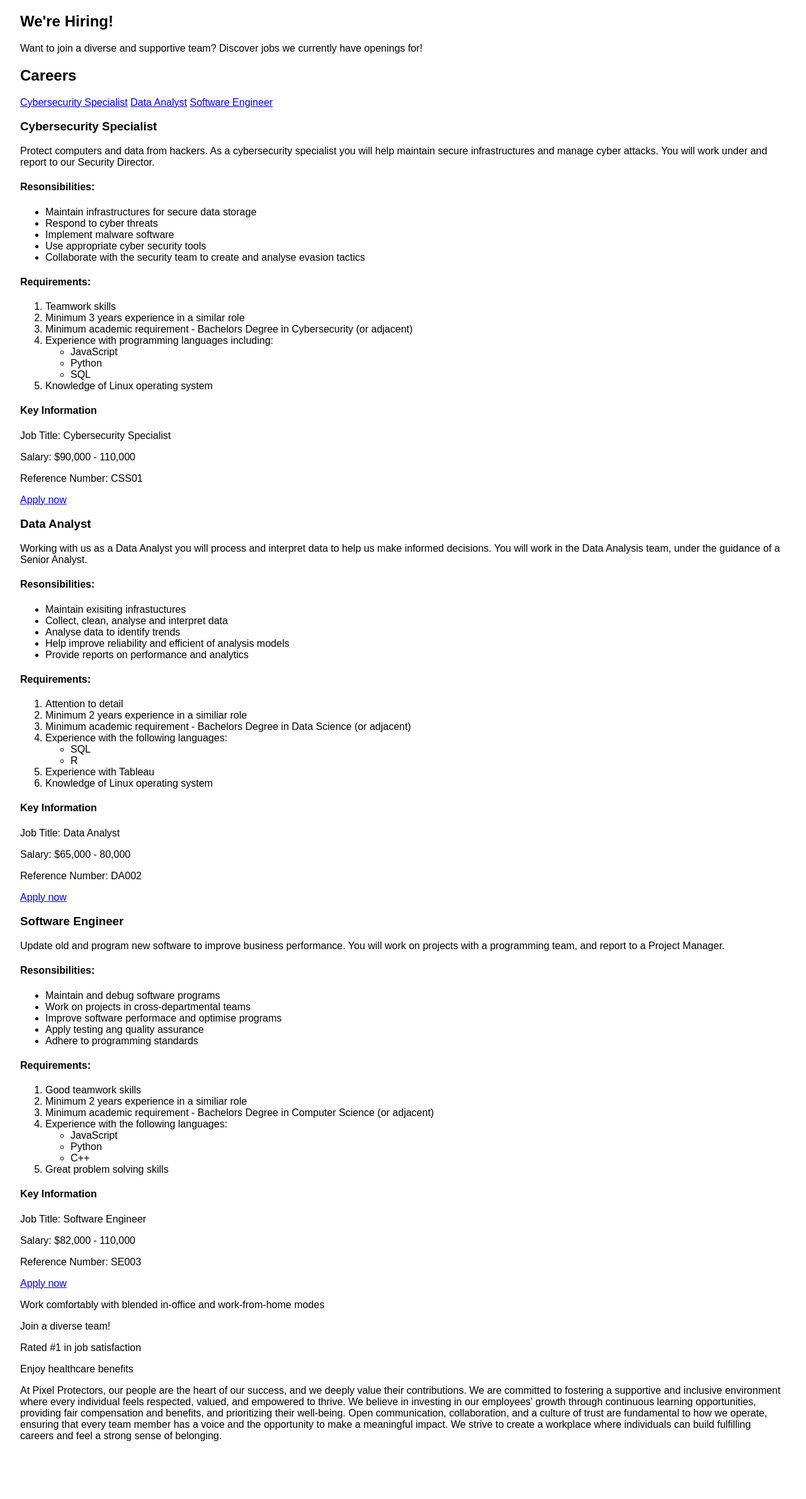
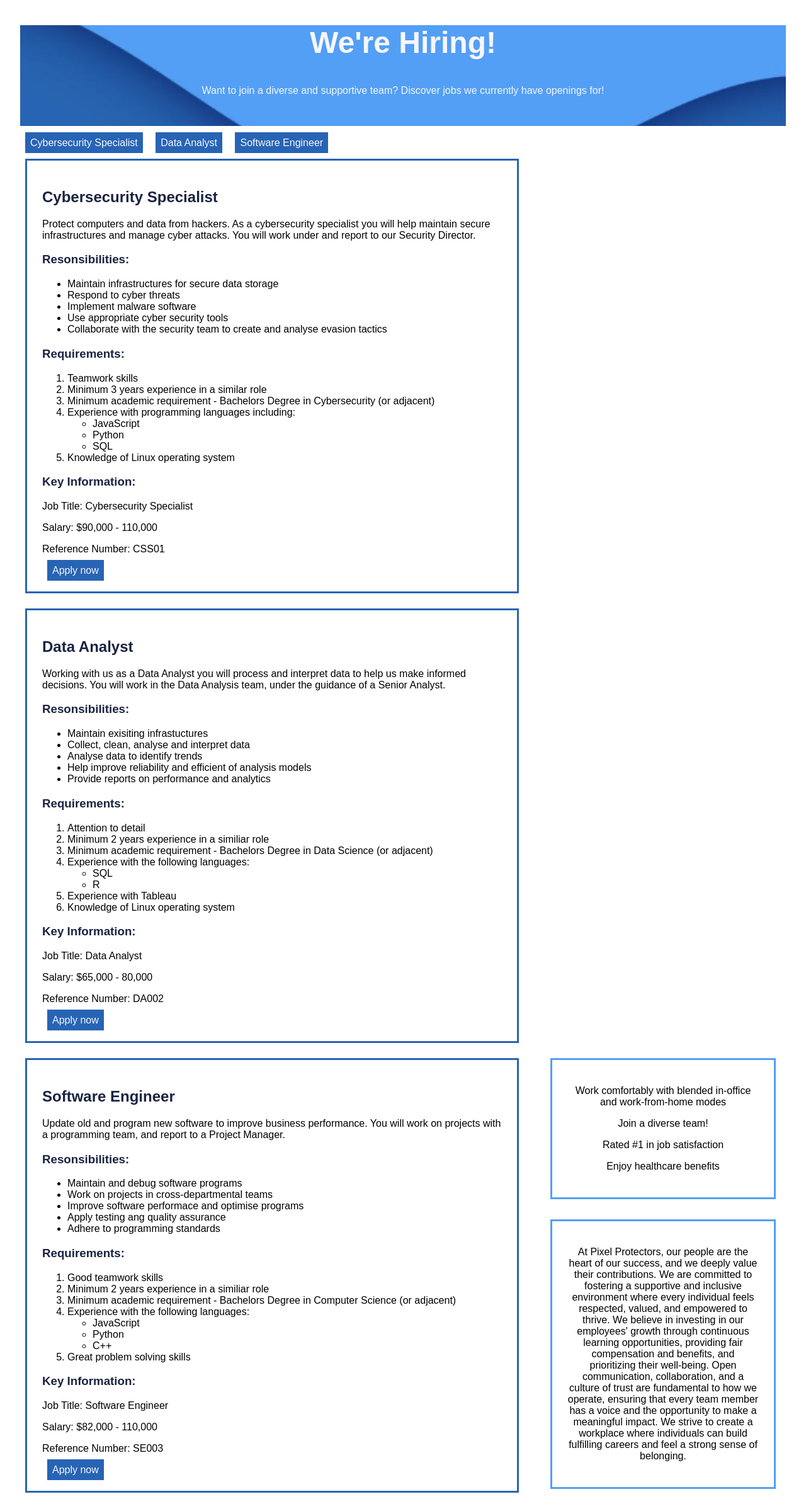
Before and after one commit to greenTeaFrappe/MVE_CS, a PHP site: page /jobs.html in a window 1280 px wide. Shown: the part 32-2412 px from the top of the page at 63% size. Before the commit the page ends 2320 px from the top, so only its background shows below. Run offline with PHP 8.4, Linux system fonts and the light colour scheme; some web fonts are replaced.

Commit message:
add styles for jobs.html

```diff
--- a/project1/jobs.html
+++ b/project1/jobs.html
@@ -18,23 +18,22 @@
         </nav>
     </header>
     <!--Pages main title, introducing the pages intention-->
-     <section>
-        <h1>We're Hiring!</h1>
+    <section id="hiring_banner">
+        <h1 id="hiring">We're Hiring!</h1>
         <p id="pagedes">Want to join a diverse and supportive team? Discover jobs we currently have openings for!</p>
-    </section>
+    </section><br>
    <!--Main page contents including details of jobs-->
     <article>
         <section>
-            <h2>Careers</h2>
             <a href="#cybersecurity" class="button">Cybersecurity Specialist</a>
             <a href="#analyst" class="button">Data Analyst</a>
             <a href="software" class="button">Software Engineer</a>
             <!--Description for cyber security specialist job-->
             <div class="job">
-                <h3 id="cybersecurity"><strong>Cybersecurity Specialist</strong></h3>
+                <h2 id="cybersecurity"><strong>Cybersecurity Specialist</strong></h2>
                 <p>Protect computers and data from hackers. As a cybersecurity specialist you will help maintain secure infrastructures and manage cyber attacks. You will work under and report to our Security Director.</p>
                  <!--list of responsibilities for job-->
-                <h4>Resonsibilities:</h4>
+                <h3>Resonsibilities:</h3>
                 <ul>
                     <li>Maintain infrastructures for secure data storage</li>
                     <li>Respond to cyber threats</li>
@@ -43,7 +42,7 @@
                     <li>Collaborate with the security team to create and analyse evasion tactics</li>
                 </ul>
                 <!--list of requirement to be eligible for job-->
-                <h4>Requirements:</h4>
+                <h3>Requirements:</h3>
                 <ol>
                     <li>Teamwork skills</li>
                     <li>Minimum 3 years experience in a similar role</li>
@@ -58,7 +57,7 @@
                 </ol>
                 <!--key info points of job-->
                 <div class="keyinfo">
-                    <h4>Key Information</h4>
+                    <h3>Key Information:</h3>
                     <p>Job Title: Cybersecurity Specialist</p>
                     <p>Salary: &dollar;90,000 - 110,000</p>
                     <p>Reference Number: CSS01</p>
@@ -68,10 +67,10 @@
             </div>
             <!--Description of data analyst job-->
             <div class="job">
-                <h3 id="analyst"><strong>Data Analyst</strong></h3>
+                <h2 id="analyst"><strong>Data Analyst</strong></h2>
                 <p>Working with us as a Data Analyst you will process and interpret data to help us make informed decisions. You will work in the Data Analysis team, under the guidance of a Senior Analyst.</p>
                  <!--list of responsibilities for job-->
-                <h4>Resonsibilities:</h4>
+                <h3>Resonsibilities:</h3>
                 <ul>
                     <li>Maintain exisiting infrastuctures</li>
                     <li>Collect, clean, analyse and interpret data</li>
@@ -80,7 +79,7 @@
                     <li>Provide reports on performance and analytics</li>
                 </ul>
                 <!--list of requirement to be eligible for job-->
-                <h4>Requirements:</h4>
+                <h3>Requirements:</h3>
                 <ol>
                     <li>Attention to detail</li>
                     <li>Minimum 2 years experience in a similiar role</li>
@@ -95,7 +94,7 @@
                 </ol>
                 <!--key info points of job-->
                 <div class="keyinfo">
-                    <h4>Key Information</h4>
+                    <h3>Key Information:</h3>
                     <p>Job Title: Data Analyst</p>
                     <p>Salary: &dollar;65,000 - 80,000</p>
                     <p>Reference Number: DA002</p>
@@ -105,10 +104,10 @@
             </div>
                <!--Description of software engineering job-->
                <div class="job">
-                <h3 id="software"><strong>Software Engineer</strong></h3>
+                <h2 id="software"><strong>Software Engineer</strong></h2>
                 <p>Update old and program new software to improve business performance. You will work on projects with a programming team, and report to a Project Manager.</p>
                 <!--list of responsibilities for job-->
-                <h4>Resonsibilities:</h4>
+                <h3>Resonsibilities:</h3>
                 <ul>
                     <li>Maintain and debug software programs</li>
                     <li>Work on projects in cross-departmental teams</li>
@@ -117,7 +116,7 @@
                     <li>Adhere to programming standards</li>
                 </ul>
                 <!--list of requirement to be eligible for job-->
-                <h4>Requirements:</h4>
+                <h3>Requirements:</h3>
                 <ol>
                     <li>Good teamwork skills</li>
                     <li>Minimum 2 years experience in a similiar role</li>
@@ -132,7 +131,7 @@
                 </ol>
                 <!--key info points of job-->
                 <div class="keyinfo">
-                    <h4>Key Information</h4>
+                    <h3>Key Information:</h3>
                     <p>Job Title: Software Engineer</p>
                     <p>Salary: &dollar;82,000 - 110,000</p>
                     <p>Reference Number: SE003</p>
--- a/project1/styles/styles.css
+++ b/project1/styles/styles.css
@@ -67,3 +67,56 @@ h1 {
 #team-details img {
     max-width: 400px;
 }
+
+/* Below styles applied only to the job.html page - this code is being managed by Vanessa Giuliano */
+/*s tyling for h1 We're Hiring title */
+#hiring{
+    font-variant: normal;
+    font-size: 3rem;
+    font-family: NeoDunggeunmo, arial, sans-serif;
+}
+
+#hiring_banner{
+    width: fill;
+    height: 10rem;
+    background-image: url('../images/banner.png');
+    background-size: cover;
+    text-align: center;
+    color: #F7F6FF;
+}
+
+.button{
+    text-decoration: none;
+    background-color: #2764B4;
+    color:#F7F6FF;
+    padding: 0.5rem;
+    margin: 0.5rem;
+}
+
+.button:hover{
+    color: black;
+    text-decoration: none;
+    padding: 0.5rem;
+    background-color: #539FF5;
+}
+
+
+.job{
+    float: left;
+    border: solid #2764B4 0.2rem;
+    padding: 1.5rem;
+    margin: 0.5rem;
+    margin-top: 1rem;
+    width: 60%;
+}
+
+h2, h3, h4{color: #1A2341;}
+
+aside{
+    float: right;
+    border: solid #539FF5 0.2rem;
+    padding: 1.5rem;
+    margin: 1rem;
+    width: 25%;
+    text-align: center;
+}
```
